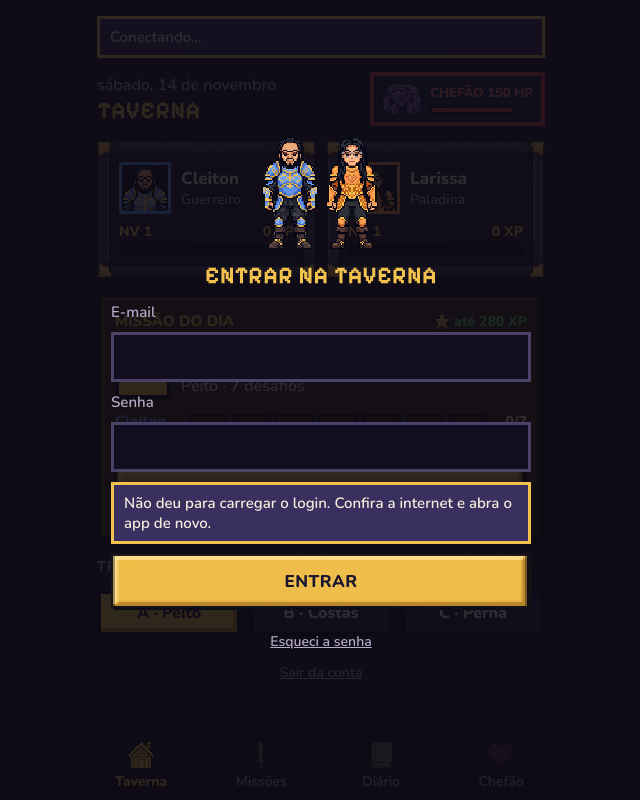
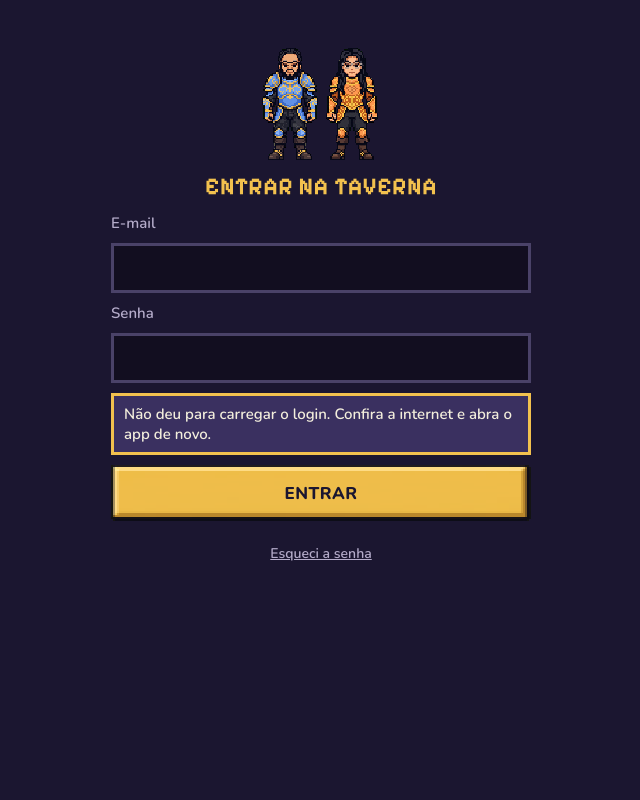
Before and after one commit to godofdovah/treino-casal-rpg, a plain HTML site: page index.html in a window 1280 px wide. Shown: the whole page, without its empty margins (319-959 px from the left). Drawn offline with nearby package versions, Linux system fonts and the light colour scheme.

Commit message:
Tela de login com fundo sólido
Co-Authored-By: Claude Opus 5.5 <noreply@anthropic.com>
Claude-Session: https://claude.ai/code/session_01JxF8wA6Xo39UCvdcJF2Y6f

```diff
--- a/index.html
+++ b/index.html
@@ -375,7 +375,7 @@ function abrirBau(r) {
 }
 
 function telaLogin() {
-  return `<div class="modal" role="dialog" aria-modal="true" aria-label="Entrar"><div>
+  return `<div class="modal" role="dialog" aria-modal="true" aria-label="Entrar" style="background:#1B1630;align-items:flex-start;padding-top:calc(48px + env(safe-area-inset-top));overflow-y:auto"><div>
     <div class="row" style="gap:6px;justify-content:center"><img src="img/cleiton_corpo.png" alt="" style="width:56px;height:112px;object-fit:contain"><img src="img/larissa_corpo.png" alt="" style="width:56px;height:112px;object-fit:contain"></div>
     <h1>ENTRAR NA TAVERNA</h1>
     ${!authPronto ? '<div class="sub">Conectando…</div>' : `
```
